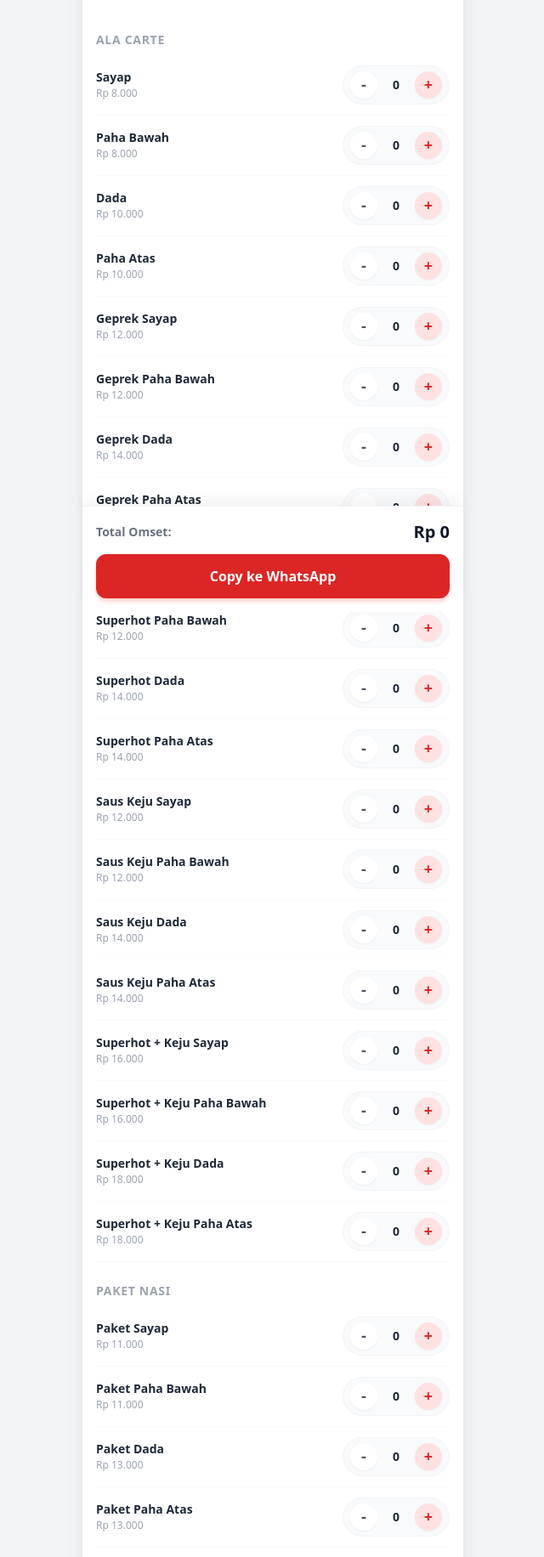
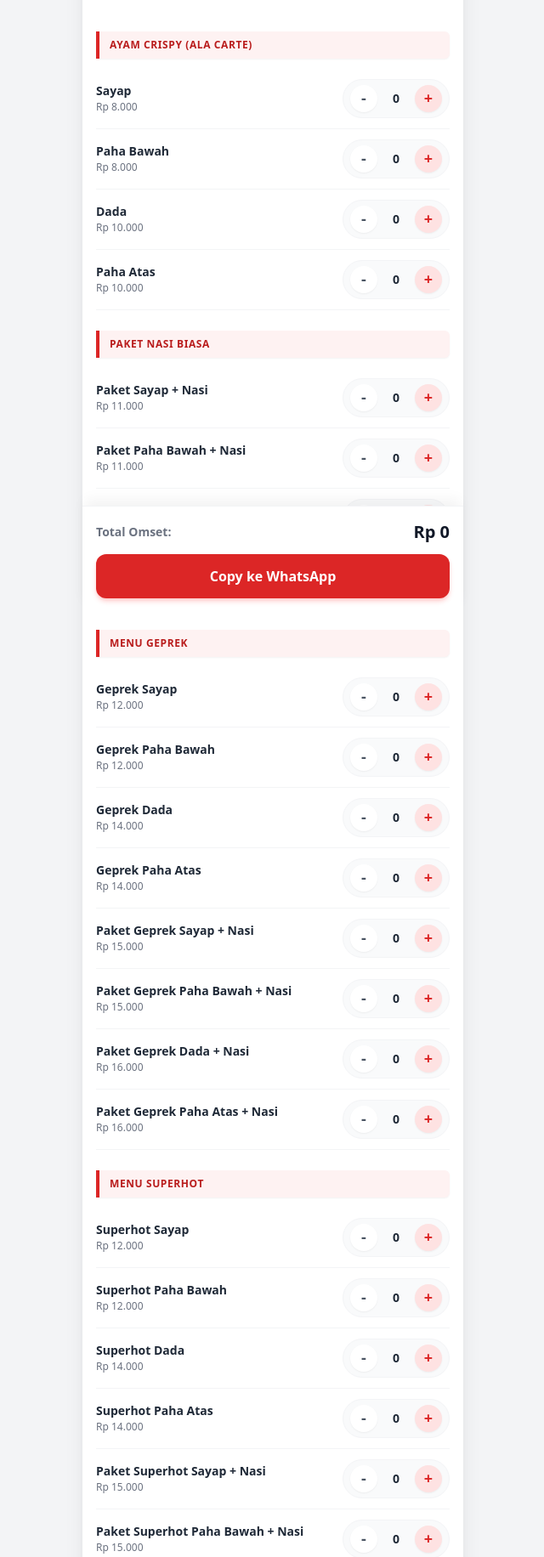
Before and after one commit to Hashimero/laporan-penjualan, a plain HTML site: page index.html in a window 1280 px wide. Shown: the part 80-1912 px from the top of the page at 85% size, without its empty margins (319-959 px from the left). Drawn offline with nearby package versions, Linux system fonts and the light colour scheme.

Commit message:
Refactor menu data and update rendering styles
Updated menu data structure and rendering styles for better organization and visual appeal.

```diff
--- a/index.html
+++ b/index.html
@@ -44,55 +44,59 @@
 </div>
 
 <script>
-    // Data Menu D'Fresto - Dipisah semua sesuai instruksi
+
+    // Data Menu D'Fresto - Dikelompokkan Per Varian Rasa
     const menuData = [
-        // ALA CARTE
-        { id: 'ac_sayap', category: 'Ala Carte', name: 'Sayap', price: 8000 },
-        { id: 'ac_pahabawah', category: 'Ala Carte', name: 'Paha Bawah', price: 8000 },
-        { id: 'ac_dada', category: 'Ala Carte', name: 'Dada', price: 10000 },
-        { id: 'ac_pahaatas', category: 'Ala Carte', name: 'Paha Atas', price: 10000 },
+        // CRISPY BIASA
+        { id: 'ac_sayap', category: 'Ayam Crispy (Ala Carte)', name: 'Sayap', price: 8000 },
+        { id: 'ac_pahabawah', category: 'Ayam Crispy (Ala Carte)', name: 'Paha Bawah', price: 8000 },
+        { id: 'ac_dada', category: 'Ayam Crispy (Ala Carte)', name: 'Dada', price: 10000 },
+        { id: 'ac_pahaatas', category: 'Ayam Crispy (Ala Carte)', name: 'Paha Atas', price: 10000 },
 
-        // Geprek
-        { id: 'ac_geprek_sayap', category: 'Ala Carte', name: 'Geprek Sayap', price: 12000 },
-        { id: 'ac_geprek_pahabawah', category: 'Ala Carte', name: 'Geprek Paha Bawah', price: 12000 },
-        { id: 'ac_geprek_dada', category: 'Ala Carte', name: 'Geprek Dada', price: 14000 },
-        { id: 'ac_geprek_pahaatas', category: 'Ala Carte', name: 'Geprek Paha Atas', price: 14000 },
+        { id: 'pn_sayap', category: 'Paket Nasi Biasa', name: 'Paket Sayap + Nasi', price: 11000 },
+        { id: 'pn_pahabawah', category: 'Paket Nasi Biasa', name: 'Paket Paha Bawah + Nasi', price: 11000 },
+        { id: 'pn_dada', category: 'Paket Nasi Biasa', name: 'Paket Dada + Nasi', price: 13000 },
+        { id: 'pn_pahaatas', category: 'Paket Nasi Biasa', name: 'Paket Paha Atas + Nasi', price: 13000 },
 
-        // Superhot
-        { id: 'ac_superhot_sayap', category: 'Ala Carte', name: 'Superhot Sayap', price: 12000 },
-        { id: 'ac_superhot_pahabawah', category: 'Ala Carte', name: 'Superhot Paha Bawah', price: 12000 },
-        { id: 'ac_superhot_dada', category: 'Ala Carte', name: 'Superhot Dada', price: 14000 },
-        { id: 'ac_superhot_pahaatas', category: 'Ala Carte', name: 'Superhot Paha Atas', price: 14000 },
+        // MENU GEPREK
+        { id: 'ac_geprek_sayap', category: 'Menu Geprek', name: 'Geprek Sayap', price: 12000 },
+        { id: 'ac_geprek_pahabawah', category: 'Menu Geprek', name: 'Geprek Paha Bawah', price: 12000 },
+        { id: 'ac_geprek_dada', category: 'Menu Geprek', name: 'Geprek Dada', price: 14000 },
+        { id: 'ac_geprek_pahaatas', category: 'Menu Geprek', name: 'Geprek Paha Atas', price: 14000 },
+        { id: 'pn_geprek_sayap', category: 'Menu Geprek', name: 'Paket Geprek Sayap + Nasi', price: 15000 },
+        { id: 'pn_geprek_pahabawah', category: 'Menu Geprek', name: 'Paket Geprek Paha Bawah + Nasi', price: 15000 },
+        { id: 'pn_geprek_dada', category: 'Menu Geprek', name: 'Paket Geprek Dada + Nasi', price: 16000 },
+        { id: 'pn_geprek_pahaatas', category: 'Menu Geprek', name: 'Paket Geprek Paha Atas + Nasi', price: 16000 },
 
-        // Saus Keju
-        { id: 'ac_keju_sayap', category: 'Ala Carte', name: 'Saus Keju Sayap', price: 12000 },
-        { id: 'ac_keju_pahabawah', category: 'Ala Carte', name: 'Saus Keju Paha Bawah', price: 12000 },
-        { id: 'ac_keju_dada', category: 'Ala Carte', name: 'Saus Keju Dada', price: 14000 },
-        { id: 'ac_keju_pahaatas', category: 'Ala Carte', name: 'Saus Keju Paha Atas', price: 14000 },
+        // MENU SUPERHOT
+        { id: 'ac_superhot_sayap', category: 'Menu Superhot', name: 'Superhot Sayap', price: 12000 },
+        { id: 'ac_superhot_pahabawah', category: 'Menu Superhot', name: 'Superhot Paha Bawah', price: 12000 },
+        { id: 'ac_superhot_dada', category: 'Menu Superhot', name: 'Superhot Dada', price: 14000 },
+        { id: 'ac_superhot_pahaatas', category: 'Menu Superhot', name: 'Superhot Paha Atas', price: 14000 },
+        { id: 'pn_superhot_sayap', category: 'Menu Superhot', name: 'Paket Superhot Sayap + Nasi', price: 15000 },
+        { id: 'pn_superhot_pahabawah', category: 'Menu Superhot', name: 'Paket Superhot Paha Bawah + Nasi', price: 15000 },
+        { id: 'pn_superhot_dada', category: 'Menu Superhot', name: 'Paket Superhot Dada + Nasi', price: 16000 },
+        { id: 'pn_superhot_pahaatas', category: 'Menu Superhot', name: 'Paket Superhot Paha Atas + Nasi', price: 16000 },
 
-        // Superhot + Keju
-        { id: 'ac_superkeju_sayap', category: 'Ala Carte', name: 'Superhot + Keju Sayap', price: 16000 },
-        { id: 'ac_superkeju_pahabawah', category: 'Ala Carte', name: 'Superhot + Keju Paha Bawah', price: 16000 },
-        { id: 'ac_superkeju_dada', category: 'Ala Carte', name: 'Superhot + Keju Dada', price: 18000 },
-        { id: 'ac_superkeju_pahaatas', category: 'Ala Carte', name: 'Superhot + Keju Paha Atas', price: 18000 },
+        // MENU SAUS KEJU
+        { id: 'ac_keju_sayap', category: 'Menu Saus Keju', name: 'Saus Keju Sayap', price: 12000 },
+        { id: 'ac_keju_pahabawah', category: 'Menu Saus Keju', name: 'Saus Keju Paha Bawah', price: 12000 },
+        { id: 'ac_keju_dada', category: 'Menu Saus Keju', name: 'Saus Keju Dada', price: 14000 },
+        { id: 'ac_keju_pahaatas', category: 'Menu Saus Keju', name: 'Saus Keju Paha Atas', price: 14000 },
+        { id: 'pn_keju_sayap', category: 'Menu Saus Keju', name: 'Paket Saus Keju Sayap + Nasi', price: 15000 },
+        { id: 'pn_keju_pahabawah', category: 'Menu Saus Keju', name: 'Paket Saus Keju Paha Bawah + Nasi', price: 15000 },
+        { id: 'pn_keju_dada', category: 'Menu Saus Keju', name: 'Paket Saus Keju Dada + Nasi', price: 16000 },
+        { id: 'pn_keju_pahaatas', category: 'Menu Saus Keju', name: 'Paket Saus Keju Paha Atas + Nasi', price: 16000 },
 
-        // PAKET NASI
-        { id: 'pn_sayap', category: 'Paket Nasi', name: 'Paket Sayap', price: 11000 },
-        { id: 'pn_pahabawah', category: 'Paket Nasi', name: 'Paket Paha Bawah', price: 11000 },
-        { id: 'pn_dada', category: 'Paket Nasi', name: 'Paket Dada', price: 13000 },
-        { id: 'pn_pahaatas', category: 'Paket Nasi', name: 'Paket Paha Atas', price: 13000 },
-
-        // Paket Ayam Saus
-        { id: 'pn_ayamsaus_sayap', category: 'Paket Nasi', name: 'Pkt Ayam Saus Sayap', price: 15000 },
-        { id: 'pn_ayamsaus_pahabawah', category: 'Paket Nasi', name: 'Pkt Ayam Saus Paha Bawah', price: 15000 },
-        { id: 'pn_ayamsaus_dada', category: 'Paket Nasi', name: 'Pkt Ayam Saus Dada', price: 16000 },
-        { id: 'pn_ayamsaus_pahaatas', category: 'Paket Nasi', name: 'Pkt Ayam Saus Paha Atas', price: 16000 },
-
-        // Paket Superhot + Keju
-        { id: 'pn_superkeju_sayap', category: 'Paket Nasi', name: 'Pkt Superhot + Keju Sayap', price: 17000 },
-        { id: 'pn_superkeju_pahabawah', category: 'Paket Nasi', name: 'Pkt Superhot + Keju Paha Bawah', price: 17000 },
-        { id: 'pn_superkeju_dada', category: 'Paket Nasi', name: 'Pkt Superhot + Keju Dada', price: 19000 },
-        { id: 'pn_superkeju_pahaatas', category: 'Paket Nasi', name: 'Pkt Superhot + Keju Paha Atas', price: 19000 },
+        // MENU MIX (SUPERHOT + KEJU)
+        { id: 'ac_mix_sayap', category: 'Menu Mix (Superhot + Keju)', name: 'Superhot + Keju Sayap', price: 16000 },
+        { id: 'ac_mix_pahabawah', category: 'Menu Mix (Superhot + Keju)', name: 'Superhot + Keju Paha Bawah', price: 16000 },
+        { id: 'ac_mix_dada', category: 'Menu Mix (Superhot + Keju)', name: 'Superhot + Keju Dada', price: 18000 },
+        { id: 'ac_mix_pahaatas', category: 'Menu Mix (Superhot + Keju)', name: 'Superhot + Keju Paha Atas', price: 18000 },
+        { id: 'pn_mix_sayap', category: 'Menu Mix (Superhot + Keju)', name: 'Paket Superhot + Keju Sayap + Nasi', price: 17000 },
+        { id: 'pn_mix_pahabawah', category: 'Menu Mix (Superhot + Keju)', name: 'Paket Superhot + Keju Paha Bawah + Nasi', price: 17000 },
+        { id: 'pn_mix_dada', category: 'Menu Mix (Superhot + Keju)', name: 'Paket Superhot + Keju Dada + Nasi', price: 19000 },
+        { id: 'pn_mix_pahaatas', category: 'Menu Mix (Superhot + Keju)', name: 'Paket Superhot + Keju Paha Atas + Nasi', price: 19000 },
 
         // ADD-ON
         { id: 'add_nasi', category: 'Tambahan', name: 'Nasi', price: 4000 },
@@ -116,10 +120,10 @@
         let currentCategory = '';
 
         menuData.forEach(item => {
-            // Render Header Kategori
+            // Render Header Kategori dengan gaya baru yang dipertegas
             if (item.category !== currentCategory) {
                 const catHeader = document.createElement('h2');
-                catHeader.className = 'text-sm font-bold text-gray-400 mt-6 mb-2 tracking-wider uppercase';
+                catHeader.className = 'text-xs font-black text-red-700 bg-red-50 border-l-4 border-red-600 px-3 py-2 mt-6 mb-3 tracking-wider uppercase rounded-r-md shadow-sm';
                 catHeader.innerText = item.category;
                 container.appendChild(catHeader);
                 currentCategory = item.category;
@@ -129,11 +133,11 @@
 
             // Render Item Baris
             const div = document.createElement('div');
-            div.className = 'flex justify-between items-center py-3 border-b border-gray-50';
+            div.className = 'flex justify-between items-center py-3 border-b border-gray-100';
             div.innerHTML = `
                 <div class="flex-1 pr-4">
                     <h3 class="text-sm font-bold text-gray-800 leading-tight">${item.name}</h3>
-                    <p class="text-xs text-gray-400 font-medium mt-0.5">Rp ${(item.price).toLocaleString('id-ID')}</p>
+                    <p class="text-xs text-gray-500 font-medium mt-0.5">Rp ${(item.price).toLocaleString('id-ID')}</p>
                 </div>
                 <div class="flex items-center gap-3 bg-gray-50 px-2 py-1.5 rounded-full border border-gray-100">
                     <button onclick="updateQty('${item.id}', -1)" class="w-8 h-8 flex justify-center items-center bg-white text-gray-600 rounded-full shadow-sm active:bg-gray-100 transition-all font-bold text-lg leading-none select-none touch-manipulation pb-0.5">-</button>
```
